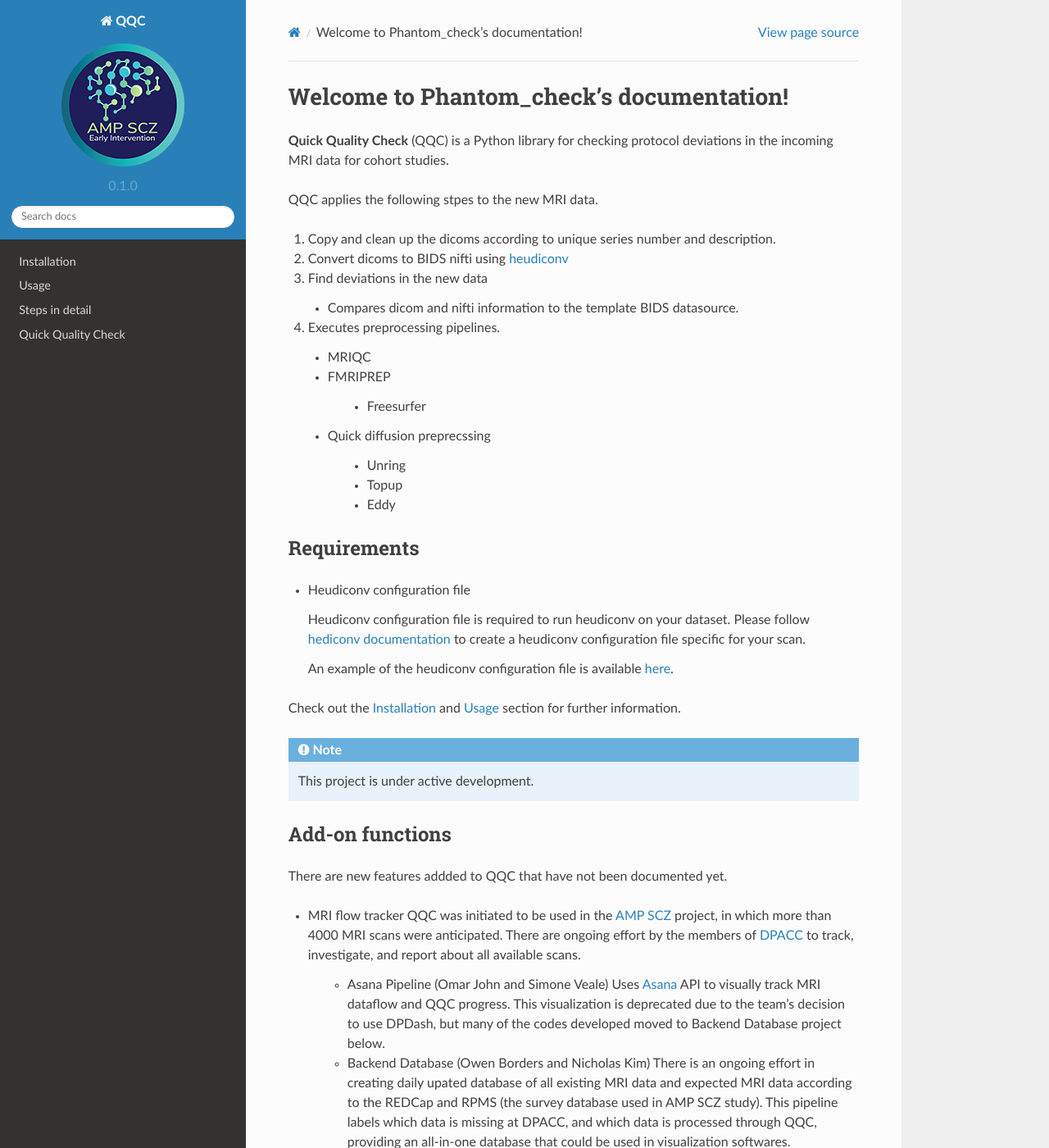
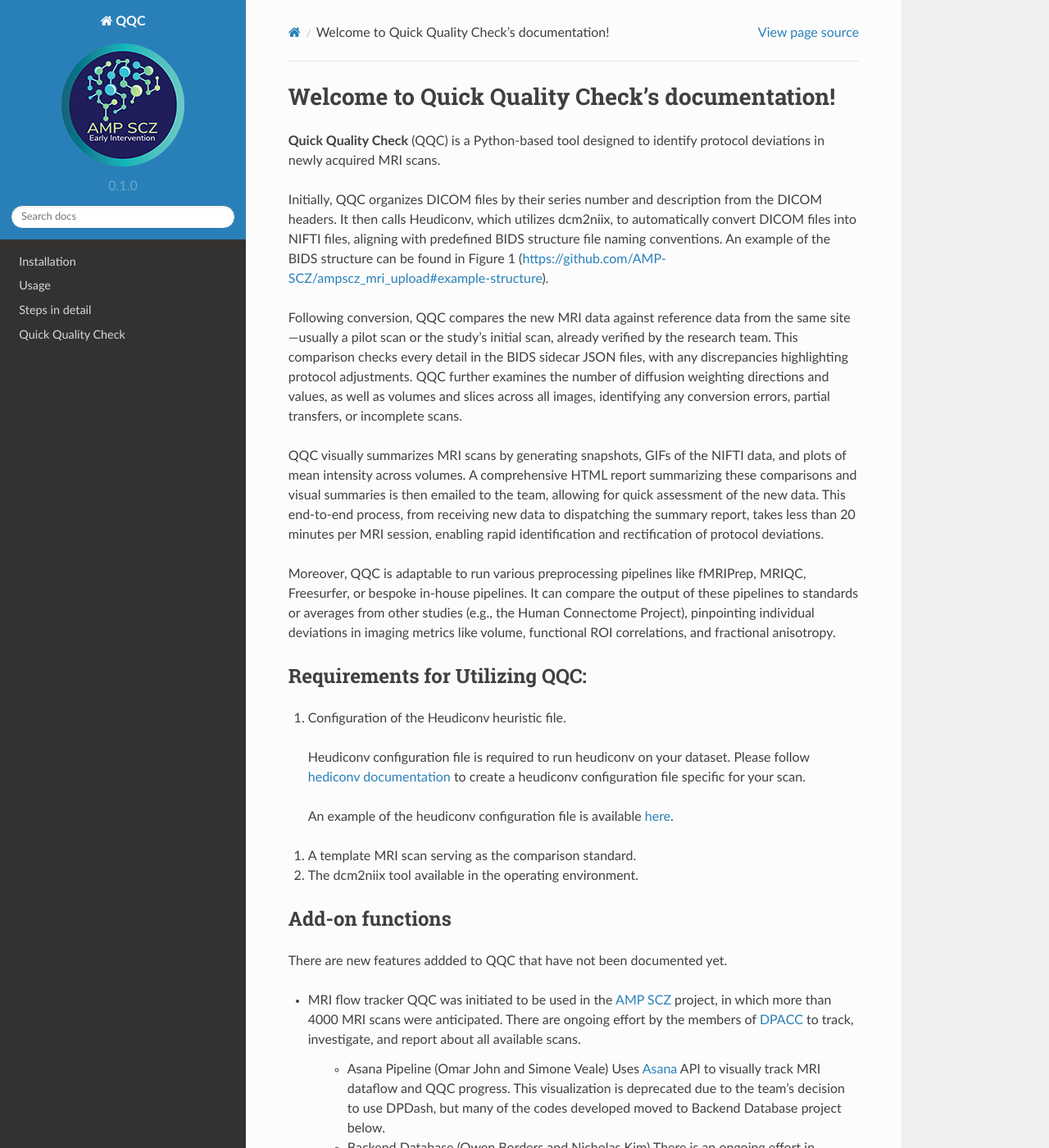
Before and after one commit to AMP-SCZ/qqc, a Sphinx documentation site: the page built from docs/source/index.rst, in a window 1280 px wide and 1400 px high. Shown: the whole window at 82% size. Built offline with Sphinx 7.4.7 and the Read the Docs theme 2.0.0, drawn with Linux system fonts in a browser that asks for light colours.

Commit message:
Update index.rst

```diff
--- a/docs/source/index.rst
+++ b/docs/source/index.rst
@@ -1,49 +1,29 @@
-Welcome to Phantom_check's documentation!
+Welcome to Quick Quality Check's documentation!
 =========================================
 
-**Quick Quality Check** (QQC) is a Python library for checking protocol deviations in the incoming MRI data for cohort studies.
+**Quick Quality Check** (QQC) is a Python-based tool designed to identify protocol deviations in newly acquired MRI scans.
+
+Initially, QQC organizes DICOM files by their series number and description from the DICOM headers. It then calls Heudiconv, which utilizes dcm2niix, to automatically convert DICOM files into NIFTI files, aligning with predefined BIDS structure file naming conventions. An example of the BIDS structure can be found in Figure 1 (https://github.com/AMP-SCZ/ampscz_mri_upload#example-structure).
+
+Following conversion, QQC compares the new MRI data against reference data from the same site—usually a pilot scan or the study's initial scan, already verified by the research team. This comparison checks every detail in the BIDS sidecar JSON files, with any discrepancies highlighting protocol adjustments. QQC further examines the number of diffusion weighting directions and values, as well as volumes and slices across all images, identifying any conversion errors, partial transfers, or incomplete scans.
+
+QQC visually summarizes MRI scans by generating snapshots, GIFs of the NIFTI data, and plots of mean intensity across volumes. A comprehensive HTML report summarizing these comparisons and visual summaries is then emailed to the team, allowing for quick assessment of the new data. This end-to-end process, from receiving new data to dispatching the summary report, takes less than 20 minutes per MRI session, enabling rapid identification and rectification of protocol deviations.
+
+Moreover, QQC is adaptable to run various preprocessing pipelines like fMRIPrep, MRIQC, Freesurfer, or bespoke in-house pipelines. It can compare the output of these pipelines to standards or averages from other studies (e.g., the Human Connectome Project), pinpointing individual deviations in imaging metrics like volume, functional ROI correlations, and fractional anisotropy.
 
 
-QQC applies the following stpes to the new MRI data.
 
-#. Copy and clean up the dicoms according to unique series number and description.
-#. Convert dicoms to BIDS nifti using `heudiconv <https://heudiconv.readthedocs.io/en/latest/>`_
-#. Find deviations in the new data
-
-   * Compares dicom and nifti information to the template BIDS datasource.
-
-#. Executes preprocessing pipelines.
-
-   * MRIQC
-
-   * FMRIPREP
-
-      * Freesurfer
-
-   * Quick diffusion preprecssing
-
-      * Unring
-      * Topup
-      * Eddy
-
-
-Requirements
-------------
-
-- Heudiconv configuration file
+Requirements for Utilizing QQC:
+-------------------------------
+#. Configuration of the Heudiconv heuristic file.
 
   Heudiconv configuration file is required to run heudiconv on your dataset. Please follow `hediconv documentation <https://heudiconv.readthedocs.io/en/latest/>`_
   to create a heudiconv configuration file specific for your scan.
 
   An example of the heudiconv configuration file is available `here <https://github.com/AMP-SCZ/qqc/blob/main/data/heuristic.py>`_.
 
-
-Check out the :doc:`installation` and :doc:`usage` section for further
-information.
-
-.. note::
-
-   This project is under active development.
+#. A template MRI scan serving as the comparison standard.
+#. The dcm2niix tool available in the operating environment.
 
 
 Add-on functions
```
